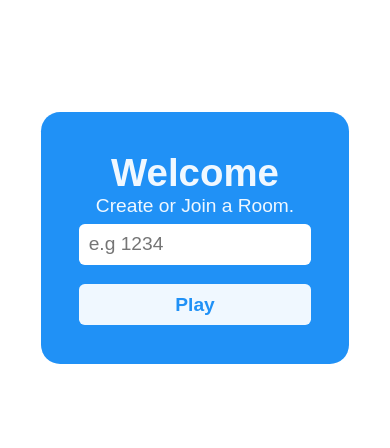
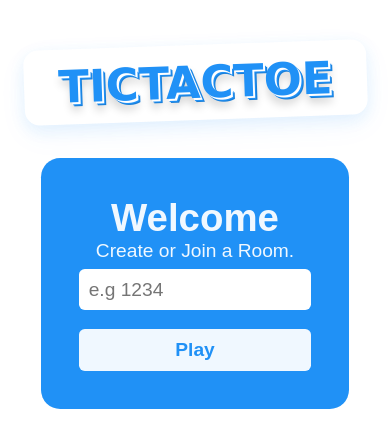
Before and after one commit to sp3cia1/multiplayer-tictactoe-chat, a React (Vite) app in the folder client/: page / in a window 390 px wide. Shown: the part 184-632 px from the top of the page. Built offline with nearby package versions, Linux system fonts and the light colour scheme.

Commit message:
created and styled the header

```diff
--- a/client/src/App.jsx
+++ b/client/src/App.jsx
@@ -10,11 +10,14 @@ function App() {
       setRoomId(newValue)
   }
 
-  return roomId ? (
-      <Home roomId = {roomId} handleRoomIdChange={handleRoomIdChange}/>
-  ) : (
-    <Login handleRoomIdChange={handleRoomIdChange}/>
-  )
+  return <>
+    <header className="game-header" onClick={()=>{handleRoomIdChange("")}}>TicTacToe</header>
+    {roomId ? (
+        <Home roomId = {roomId} handleRoomIdChange={handleRoomIdChange}/>
+    ) : (
+      <Login handleRoomIdChange={handleRoomIdChange}/>
+    )}
+  </>
 }
 
 export default App
--- a/client/src/index.css
+++ b/client/src/index.css
@@ -10,6 +10,48 @@ body{
     align-items: center;
     justify-content: center;
     min-height: 100vh; /*body height is content height only so it intially centeres the elemnet vertically based on that height only to fix this we set the min height of body to be 100vh or the entire screen in other words*/
+}
+
+.game-header {
+    position: fixed;
+    top: 20px;
+    left: 20px;
+    color: #2091F6;
+    font-size: 3.5rem;
+    font-family: 'Comic Sans MS', cursive;
+    font-weight: bold;
+    text-transform: uppercase;
+    padding: 0.5rem 1.2rem;
+    text-align: center;
+    background: rgba(255, 255, 255, 0.1);
+    border-radius: 15px;
+    text-shadow:
+        2px 2px 0 #fff,
+        3px 3px 0 #2091F6,
+        4px 4px 0 #1a7fd8,
+        2px 8px 10px rgba(0,0,0,0.2);
+    transform: rotate(-2deg);
+    transition: all 0.3s ease;
+    cursor: pointer;
+    border: 3px solid transparent;
+    box-shadow:
+        0 5px 15px rgba(32, 145, 246, 0.1),
+        0 10px 30px rgba(32, 145, 246, 0.05);
+}
+
+.game-header:hover {
+    transform: rotate(0deg) scale(1.02);
+    border-color: #2091F6;
+    box-shadow:
+        0 8px 20px rgba(32, 145, 246, 0.2),
+        0 15px 40px rgba(32, 145, 246, 0.1);
+}
+
+.game-header:active {
+    transform: scale(0.98);
+    box-shadow:
+        0 2px 10px rgba(32, 145, 246, 0.1),
+        0 5px 20px rgba(32, 145, 246, 0.05);
 }
 
 .board{
@@ -307,6 +349,16 @@ body{
         flex-direction: column;
         padding: 1em;
     }
+    .game-header {
+        position: static;
+        font-size: 2.8rem;
+        margin: 1rem auto;
+        padding: 0.5rem 1rem;
+        transform: rotate(-2deg);
+    }
+    .game-header:hover {
+        transform: rotate(0deg) scale(1.05);
+    }
     .board {
         grid-template-rows: repeat(3, 1fr);
         grid-template-columns: repeat(3, 1fr);
```
